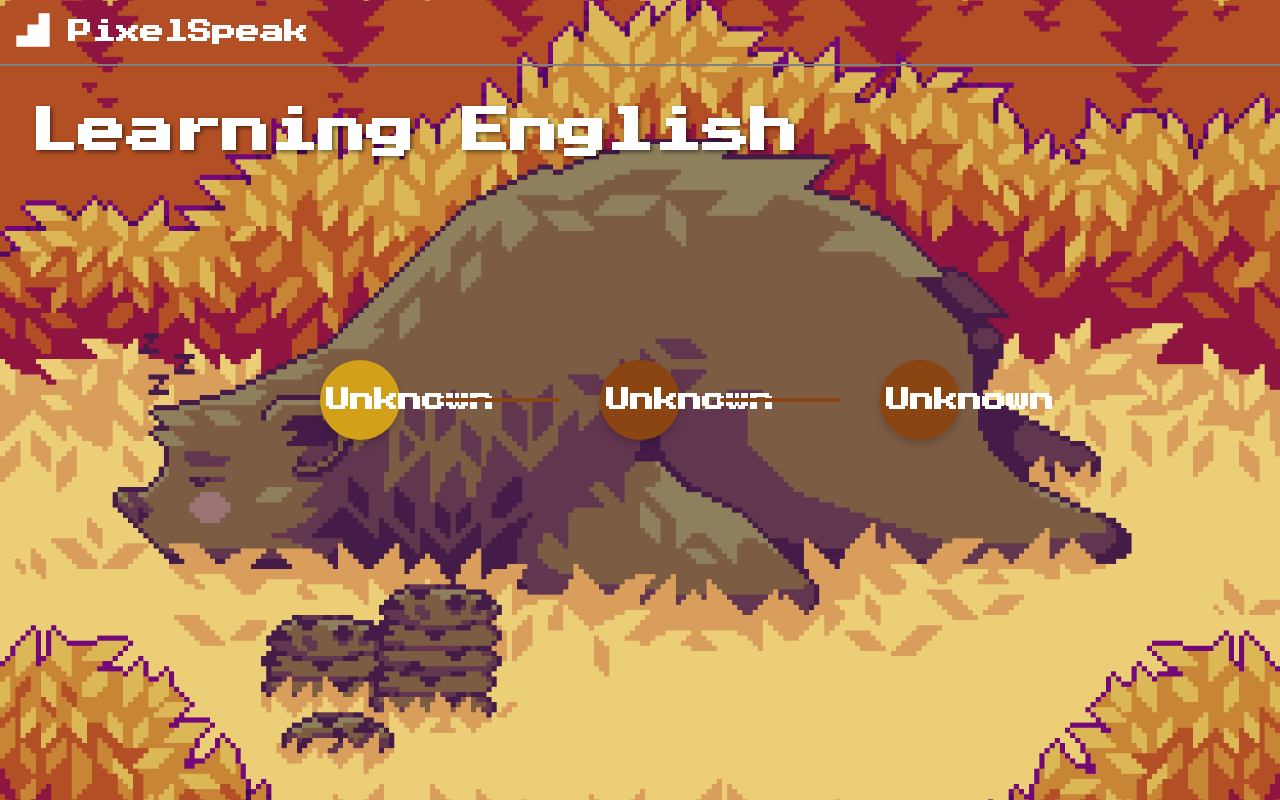
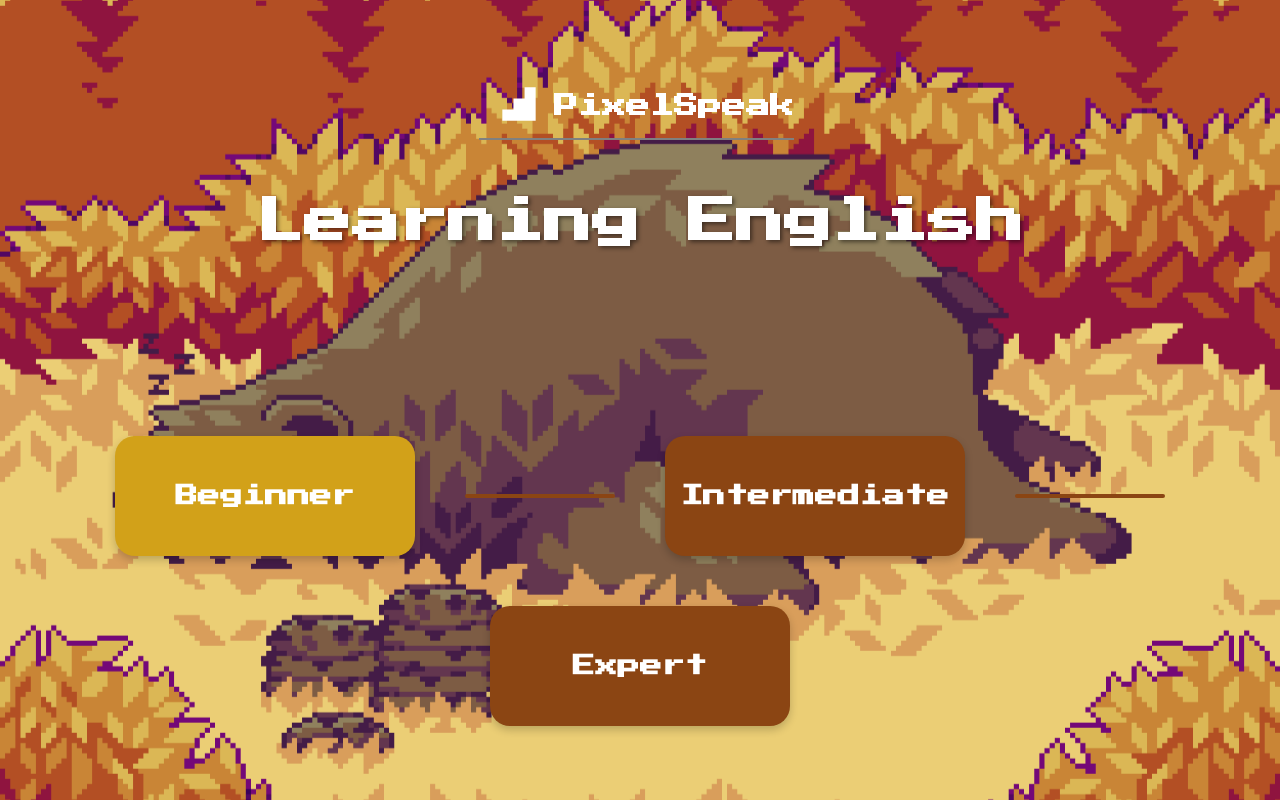
Before and after one commit to Harshith2835/learningapp, a React (Vite) app in the folder frontend/: page /path in a window 1280 px wide. Built offline with nearby package versions, Linux system fonts and the light colour scheme.

Commit message:
updated path.jsx

```diff
--- a/frontend/src/pages/Path.jsx
+++ b/frontend/src/pages/Path.jsx
@@ -48,18 +48,7 @@ export default function Path() {
     setSelectedLecture(null);
   };
 
-  const getButtonText = (level) => {
-    switch (level) {
-      case 'beginner':
-        return 'Beginner';
-      case 'intermediary':
-        return 'Intermediate';
-      case 'expert':
-        return 'Expert';
-      default:
-        return 'Unknown';
-    }
-  };
+  const levels = ['Beginner', 'Intermediate', 'Expert'];
 
   return (
     <div className='lecture-path-page'>
@@ -78,7 +67,7 @@ export default function Path() {
                   }
                 }}
               >
-              {getButtonText(lecture.level)}
+                {levels[index] || 'Unknown Level'} {/* Render level based on index */}
               </button>
 
               {/* Render progress bar between buttons */}
--- a/frontend/src/styles/language.css
+++ b/frontend/src/styles/language.css
@@ -9,6 +9,7 @@
   background-size: cover;
   background-position: center;
   text-align: center;
+  font-family: 'Press Start 2P', cursive, Arial, sans-serif;
 }
 
 .language-container p {
--- a/frontend/src/styles/path.css
+++ b/frontend/src/styles/path.css
@@ -1,53 +1,63 @@
 /* Scoped CSS for Lecture Path Page */
 .lecture-path-page {
-  background-image: url('/img/dashboard.png'); /* Check the path */
+  background-image: url('/img/dashboard.png'); /* Ensure the path is correct */
   background-size: cover;
   background-position: center;
   background-attachment: fixed;
   margin: 0;
   padding: 0;
   color: #fff;
+  height: 100vh;
+  display: flex;
+  flex-direction: column;
+  justify-content: center;
+  align-items: center;
 }
 
 .lecture-path-page .path-title {
-  position: absolute;
-  top: 60px;
-  left: 30px;
   font-size: 3rem;
   font-weight: bold;
   color: #fff;
   text-shadow: 2px 2px 4px rgba(0, 0, 0, 0.5);
+  margin-bottom: 10px; /* Reduced to move it up slightly */
+  text-align: center;
 }
 
 .lecture-path-page .lecture-buttons-container {
-  font-family: 'Press Start 2P',cursive , Arial, sans-serif;
+  font-family: 'Press Start 2P', cursive, Arial, sans-serif;
   display: flex;
+  justify-content: center;
   align-items: center;
-  justify-content: center;
-  position: absolute;
-  top: 50%;
-  left: 50%;
-  transform: translate(-50%, -50%);
-
-  /* color : #31473A; */
-  /* color: #ca6702; */
+  flex-wrap: wrap;
+  gap: 50px;
   color: #cb1dcd;
-
+  margin-top: 180px; /* Increased to create more space above */
 }
 
 .lecture-path-page .lecture-button {
-  font-family: 'Press Start 2P',cursive , Arial, sans-serif;
-  width: 80px;
-  height: 80px;
-  margin: 0 40px;
-  font-size: 1.5rem;
+  font-family: 'Press Start 2P', cursive, Arial, sans-serif;
+  width: 300px; /* Increased width */
+  height: 120px; /* Increased height */
+  font-size: 1.4rem; /* Slightly adjusted font size */
   font-weight: bold;
   color: white;
   background-color: #d2a119;
   border: none;
-  border-radius: 50%;
+  border-radius: 20px; /* Less round for a rectangular look */
   cursor: pointer;
   box-shadow: 0 4px 8px rgba(0, 0, 0, 0.2);
+  transition: background-color 0.3s ease, transform 0.3s ease;
+  display: flex;
+  justify-content: center;
+  align-items: center;
+  text-align: center;
+  padding: 10px;
+  overflow-wrap: break-word; /* Wraps text inside the button */
+}
+
+.lecture-path-page .lecture-button:hover {
+  background-color: #c29117;
+  transform: scale(1.05);
 }
 
 .lecture-path-page .lecture-button:disabled {
@@ -55,8 +65,26 @@
   cursor: not-allowed;
 }
 
+/* Individual styles for each level */
+.lecture-path-page .lecture-button.beginner {
+  background-color: #28a745; /* Green for Beginner */
+}
+
+.lecture-path-page .lecture-button.intermediate {
+  background-color: #ffc107; /* Yellow for Intermediate */
+}
+
+.lecture-path-page .lecture-button.expert {
+  background-color: #dc3545; /* Red for Expert */
+}
+
+.lecture-path-page .lecture-button .level-text {
+  font-size: 1.2rem;
+  font-weight: bold;
+}
+
 .lecture-path-page .progress-line {
-  width: 120px;
+  width: 150px;
   height: 4px;
   background-color: #8B4513;
   border-radius: 2px;
@@ -95,9 +123,9 @@
 }
 
 .lecture-path-page .start-lecture-button {
-  font-family: 'Press Start 2P',cursive , Arial, sans-serif;
+  font-family: 'Press Start 2P', cursive, Arial, sans-serif;
   width: 100%;
-  max-width: calc(100% - 64px);
+  max-width: 300px;
   padding: 12px;
   font-size: 1rem;
   color: white;
@@ -106,10 +134,15 @@
   border-radius: 4px;
   cursor: pointer;
   margin-top: 16px;
+  transition: background-color 0.3s ease;
+}
+
+.lecture-path-page .start-lecture-button:hover {
+  background-color: #c29117;
 }
 
 .lecture-path-page .drawer-close-button {
-  font-family: 'Press Start 2P',cursive , Arial, sans-serif;
+  font-family: 'Press Start 2P', cursive, Arial, sans-serif;
   margin-top: 8px;
   padding: 8px 16px;
   color: #d2a119;
@@ -117,4 +150,11 @@
   border: 1px solid #d2a119;
   border-radius: 4px;
   cursor: pointer;
+  transition: background-color 0.3s ease, transform 0.3s ease;
 }
+
+.lecture-path-page .drawer-close-button:hover {
+  background-color: #d2a119;
+  color: white;
+  transform: scale(1.05);
+}
```
Lines whose indentation alone changed are shown as unchanged.
